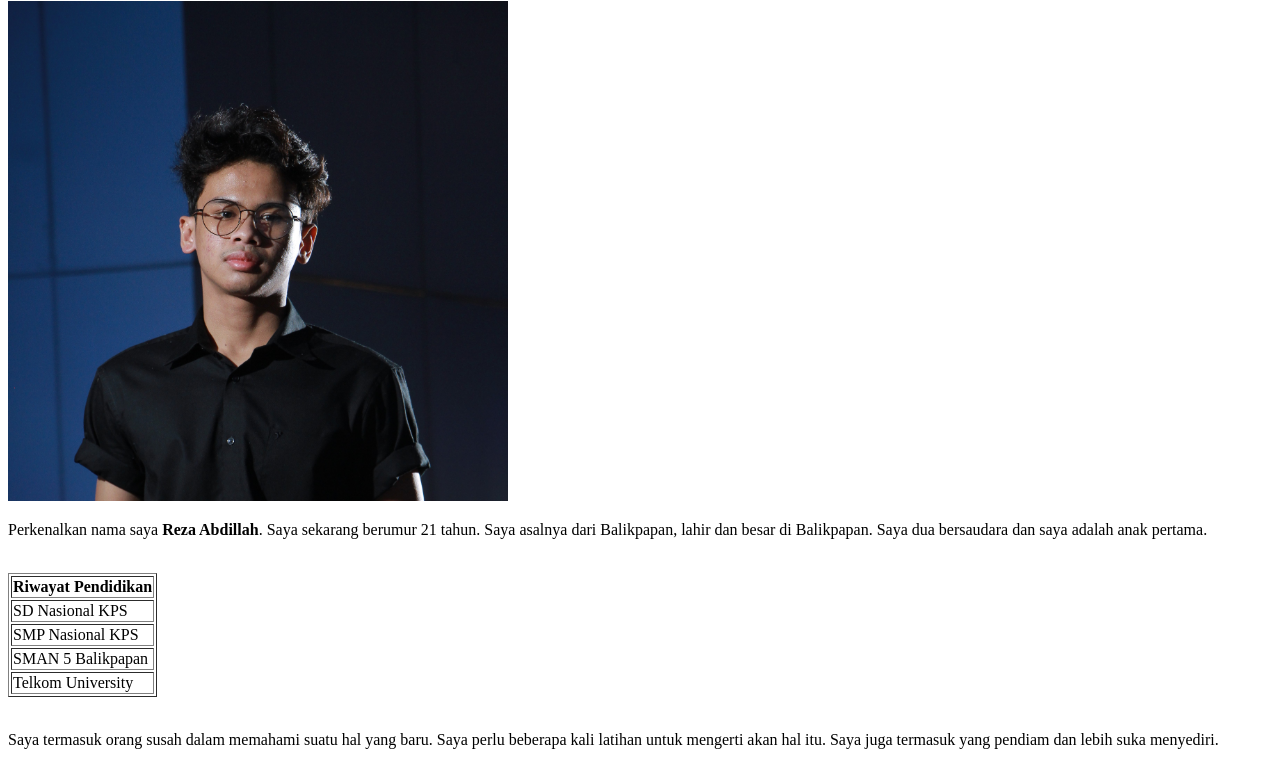
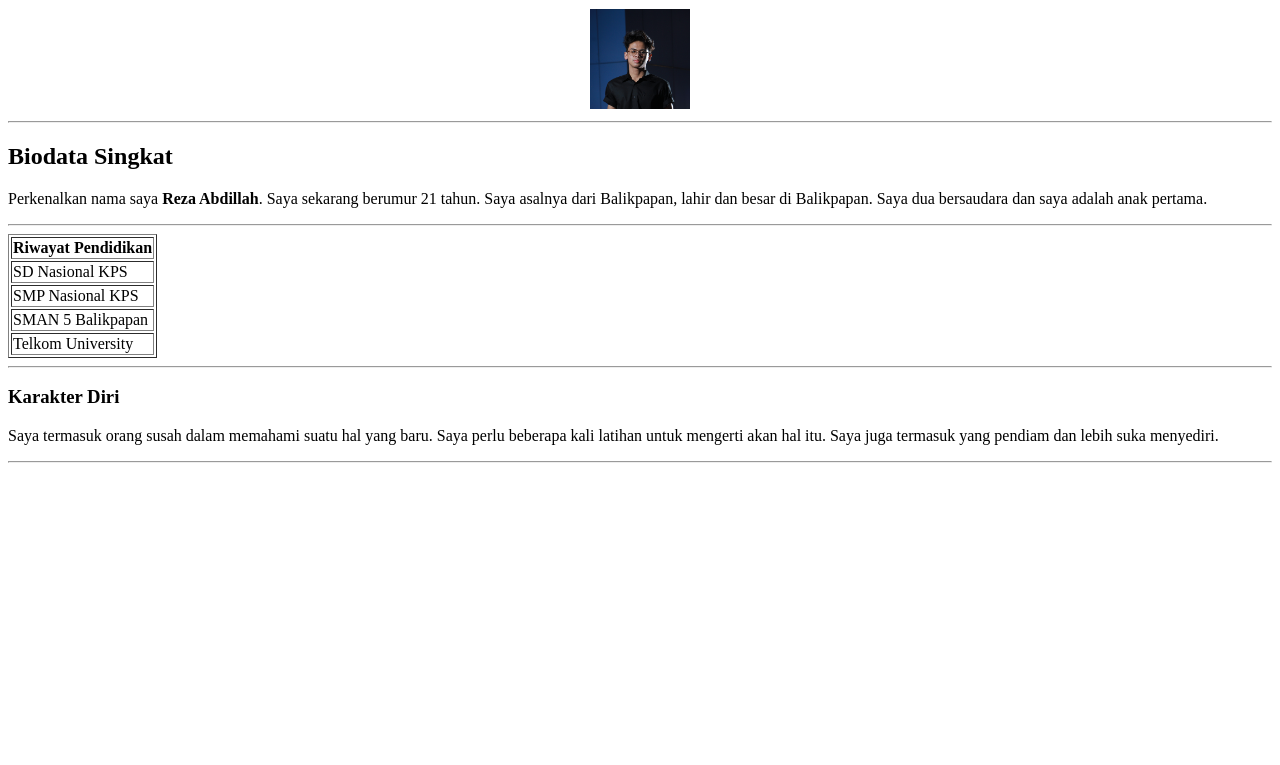
Before and after one commit to memorism/wad_project1, a plain HTML site: page index.html in a window 1280 px wide. Shown: the part 97-862 px from the top of the page. After the commit the page ends 800 px from the top, so only its background shows below. Drawn offline with Linux system fonts and the light colour scheme.

Commit message:
Add files via upload

```diff
--- a/index.html
+++ b/index.html
@@ -6,16 +6,19 @@
     <title>CV Online</title>
   </head>
   <body>
-    <h1>CV Online</h1>
     <br />
-    <img src="2.jpeg" alt="foto saya" style="width: 500px; height: 500px" />
-    <br />
+    <center>
+      <h1>CV Online</h1>
+      <img src="2.jpeg" alt="foto saya" style="width: 100px; height: 100px" />
+    </center>
+    <hr />
+    <h2>Biodata Singkat</h2>
     <p>
       Perkenalkan nama saya <b>Reza Abdillah</b>. Saya sekarang berumur 21
       tahun. Saya asalnya dari Balikpapan, lahir dan besar di Balikpapan. Saya
       dua bersaudara dan saya adalah anak pertama.
     </p>
-    <br />
+    <hr />
     <table border="1">
       <tr>
         <th>Riwayat Pendidikan</th>
@@ -33,11 +36,13 @@
         <td>Telkom University</td>
       </tr>
     </table>
-    <br />
+    <hr />
+    <h3>Karakter Diri</h3>
     <p>
       Saya termasuk orang susah dalam memahami suatu hal yang baru. Saya perlu
       beberapa kali latihan untuk mengerti akan hal itu. Saya juga termasuk yang
       pendiam dan lebih suka menyediri.
     </p>
+    <hr />
   </body>
 </html>
```
